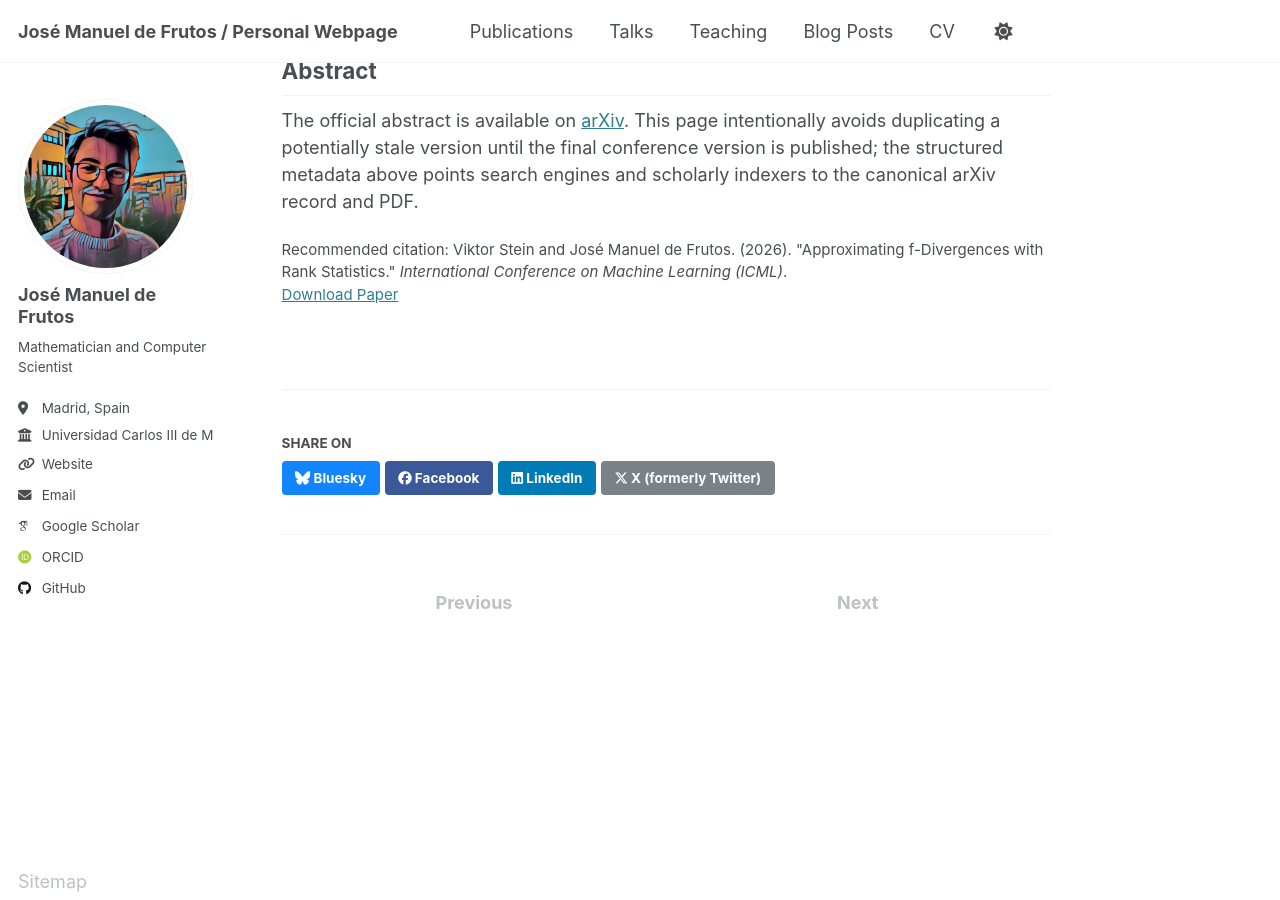
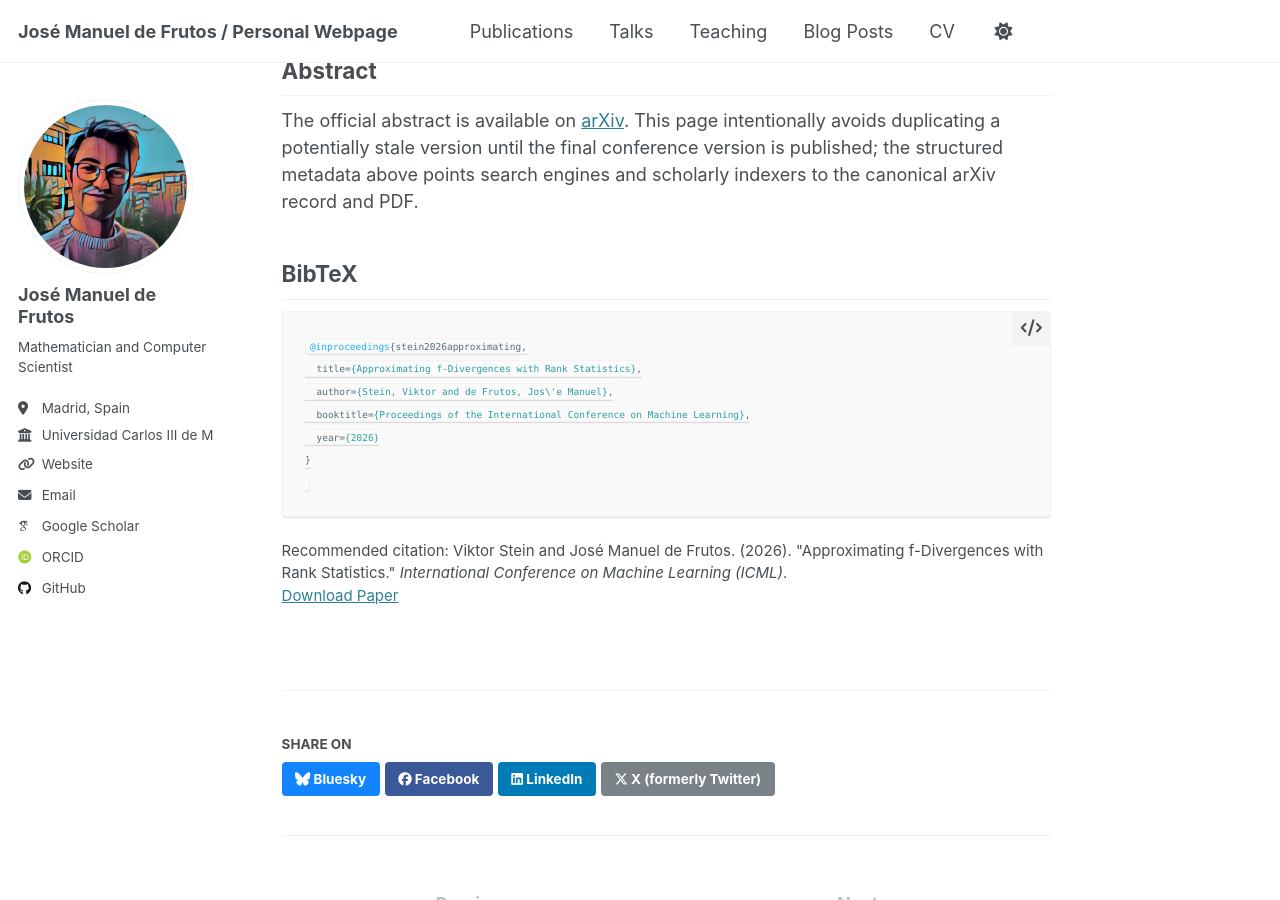
Before and after one commit to josemanuel22/josemanuel22.github.io, a Jekyll site: the page built from _publications/2026-01-25-rank_f_div.md, in a window 1280 px wide and 900 px high, scrolled down 1165 px. Built offline with Jekyll 4.4.1, drawn with Linux system fonts in a browser that asks for light colours; some web fonts are replaced.

Commit message:
Add BibTeX to ICML 2026 publication page

````diff
--- a/_publications/2026-01-25-rank_f_div.md
+++ b/_publications/2026-01-25-rank_f_div.md
@@ -55,3 +56,14 @@ This makes the method relevant to researchers working on **GAN evaluation, f-GAN
 ## Abstract
 
 The official abstract is available on [arXiv](https://arxiv.org/abs/2601.22784). This page intentionally avoids duplicating a potentially stale version until the final conference version is published; the structured metadata above points search engines and scholarly indexers to the canonical arXiv record and PDF.
+
+## BibTeX
+
+```bibtex
+@inproceedings{stein2026approximating,
+  title={Approximating f-Divergences with Rank Statistics},
+  author={Stein, Viktor and de Frutos, Jos\'e Manuel},
+  booktitle={Proceedings of the International Conference on Machine Learning},
+  year={2026}
+}
+```
````
Also changed, not shown: other parts of _publications/2026-01-25-rank_f_div.md (+1 -0 lines).
